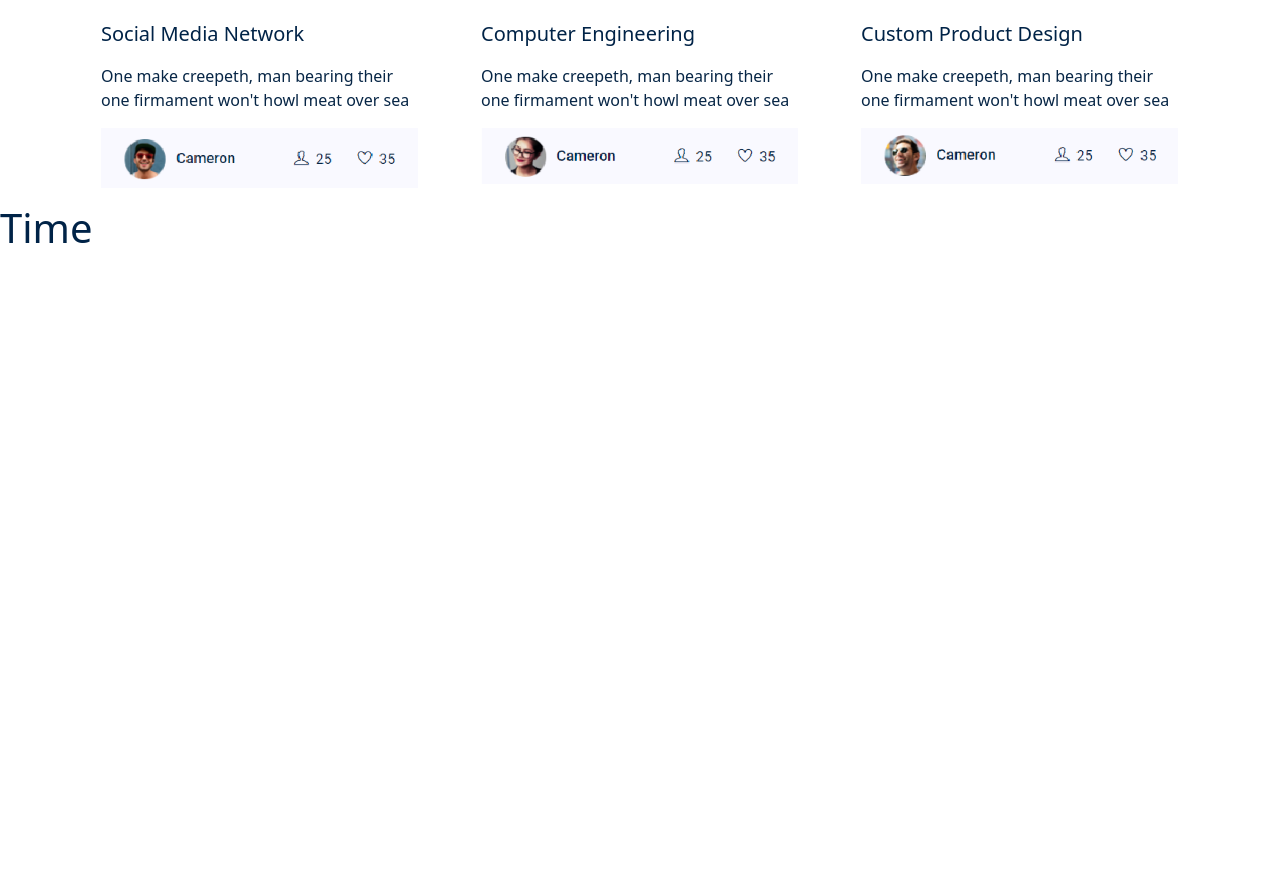
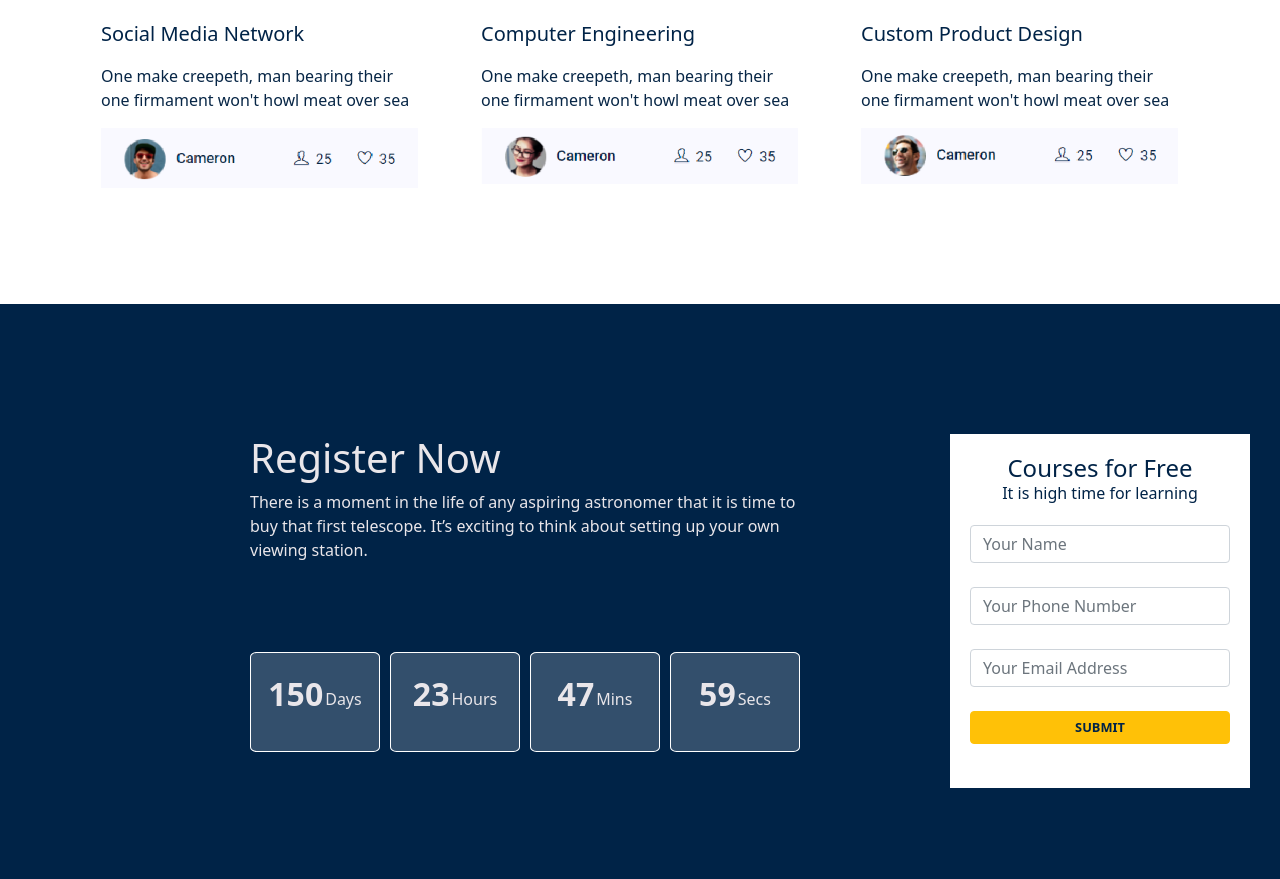
Before and after one commit to imTanay0/edustage, a plain HTML site: page index.html in a window 1280 px wide. Shown: the part 1911-2790 px from the top of the page. Before the commit the page ends 2171 px from the top, so only its background shows below. Drawn offline with nearby package versions, Linux system fonts and the light colour scheme.

Commit message:
final commit

```diff
--- a/index.html
+++ b/index.html
@@ -6,7 +6,7 @@
   <meta http-equiv="X-UA-Compatible" content="IE=edge">
   <meta name="viewport" content="width=device-width, initial-scale=1.0">
 
-  <link rel="stylesheet" href="style.css">
+  <link rel="stylesheet" href="styles/style.css">
 
   <link href="https://cdn.jsdelivr.net/npm/bootstrap@5.0.2/dist/css/bootstrap.min.css" rel="stylesheet"
     integrity="sha384-EVSTQN3/azprG1Anm3QDgpJLIm9Nao0Yz1ztcQTwFspd3yD65VohhpuuCOmLASjC" crossorigin="anonymous">
@@ -157,24 +157,60 @@
     </div>
   </div>
 
+  <div class="time-section">
 
-
-
-  <div class="time-section">
-    <h1>Time</h1>
+    <div class="time-content">
+      <div class="time-content-text">
+        <h1>Register Now</h1>
+        <p>There is a moment in the life of any aspiring astronomer that it is time to buy that first telescope. It’s
+          exciting to think about setting up your own viewing station.</p>
       </div>
 
+      <div class="countdown">
+        <div class="days">
+          <p class="number">150</p>
+          <p class="unit">Days</p>
+        </div>
 
+        <div class="hours">
+          <p class="number">23</p>
+          <p class="unit">Hours</p>
+        </div>
 
+        <div class="mins">
+          <p class="number">47</p>
+          <p class="unit">Mins</p>
+        </div>
 
+        <div class="secs">
+          <p class="number">59</p>
+          <p class="unit">Secs</p>
+        </div>
+      </div>
+    </div>
 
+    <div class="course-submit-form">
+      <h4>Courses for Free</h4>
+      <p>It is high time for learning</p>
+      <form>
+        <div class="row mb-4">
+          <div class="form-outline">
+            <input type="text" id="form3Example1" class="form-control" placeholder="Your Name" />
+          </div>
+        </div>
 
+        <div class="form-outline mb-4">
+          <input type="text" id="form3Example3" class="form-control" placeholder="Your Phone Number"/>
+        </div>
 
+        <div class="form-outline mb-4">
+          <input type="email" id="form3Example4" class="form-control" placeholder="Your Email Address"/>
+        </div>
 
-
-
-
-
+        <button type="submit" class="btn btn-warning btn-block mb-4" style="margin: auto;">SUBMIT</button>
+      </form>
+    </div>
+  </div>
 
   <script src="app.js"></script>
 
--- a/style.css
+++ b/styles/style.css
@@ -7,7 +7,7 @@
 .home-section {
   min-height: 800px;
   color: #002347;
-  background: no-repeat url("images/home-banner.webp");
+  background: no-repeat url("../images/home-banner.webp");
   background-size: 1750px 800px;
   background-position: center;
   position: relative;
@@ -99,6 +99,7 @@ h6 {
 
 .course-section {
   padding-top: 150px;
+  padding-bottom: 100px;
 }
 
 .course-text {
@@ -151,7 +152,6 @@ h6 {
   width: fit-content;
   padding: 4px 15px;
   font-size: 0.9rem;
-  /* margin-top: 25px; */
   margin-bottom: 25px;
 }
 
@@ -162,3 +162,77 @@ h6 {
 .card-body img {
   width: 317px;
 }
+
+.time-section {
+  background-color: #002347;
+  height: 575px;
+  color: #e9e6ea;
+  display: flex;
+}
+
+.time-content * {
+  color: #e9e6ea;
+}
+
+.time-content {
+  padding-top: 130px;
+  width: 950px;
+  padding-left: 250px;
+}
+
+.time-content-text {
+  width: 550px;
+}
+
+.countdown {
+  display: flex;
+  flex-direction: row;
+  justify-content: center;
+  gap: 10px;
+  margin-top: 90px;
+  width: fit-content;
+}
+
+.days, .hours, .mins, .secs {
+  display: flex;
+  background-color: #334f6c;
+  width: 130px;
+  height: 100px;
+  border: white 0.7px solid;
+  border-radius: 5%;
+  justify-content: center;
+  align-items: center;
+  gap: 2px;
+}
+
+.unit {
+  position: relative;
+  top: 4.8px;
+}
+
+.number {
+  position: relative;
+  font-size: 2rem;
+  font-weight: bold;
+}
+
+.course-submit-form {
+  margin-top: 130px;
+  background-color: white;
+  width: 300px;
+  height: fit-content;
+  padding: 20px;
+  text-align: center;
+}
+
+.course-submit-form p {
+  margin-top: -10px;
+  margin-bottom: 20px;
+}
+
+.course-submit-form button {
+  width: 260px;
+  font-weight: bold;
+  color: #002347;
+  font-size: 0.8rem;
+}
```
Lines whose indentation alone changed are shown as unchanged.
